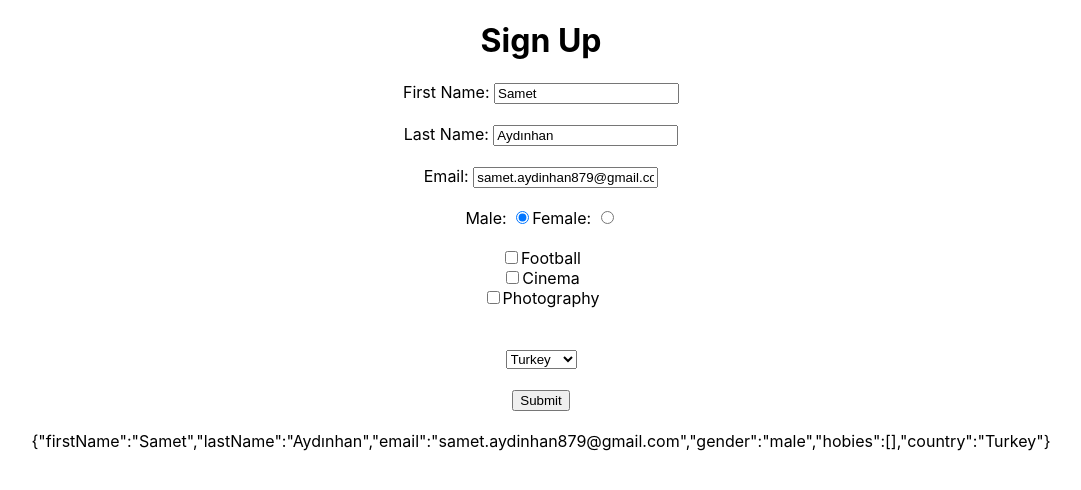
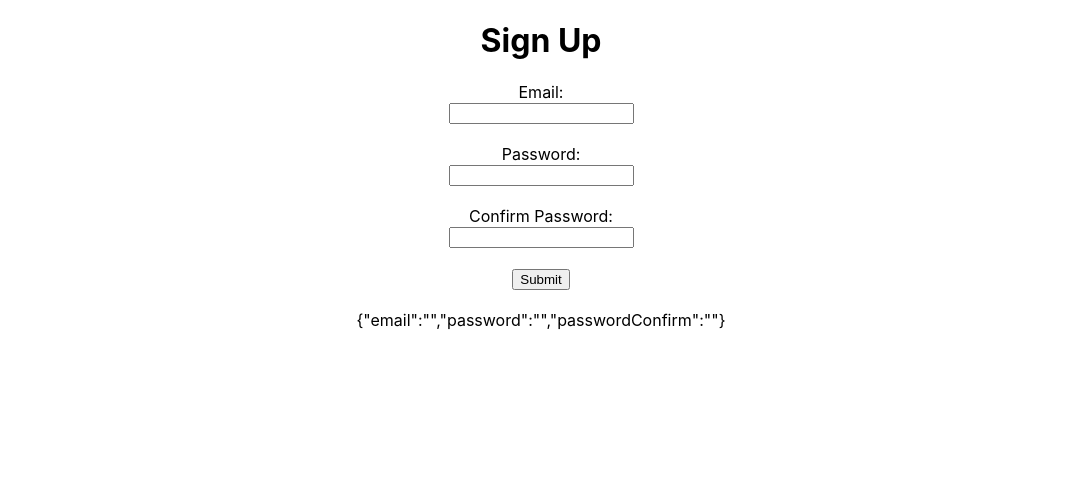
Before and after one commit to SametAydinhan/react-study, a React (Create React App) app in the folder formik/: page / in a window 1280 px wide. Shown: the top 490 px of the page, without its empty margins (99-1180 px from the left). Built offline with nearby package versions, Linux system fonts and the light colour scheme.

Commit message:
feat:validation one password and email check

```diff
--- a/formik/package.json
+++ b/formik/package.json
@@ -10,7 +10,8 @@
     "react": "^18.2.0",
     "react-dom": "^18.2.0",
     "react-scripts": "5.0.1",
-    "web-vitals": "^2.1.4"
+    "web-vitals": "^2.1.4",
+    "yup": "^1.0.2"
   },
   "scripts": {
     "start": "react-scripts start",
--- a/formik/src/App.css
+++ b/formik/src/App.css
@@ -2,37 +2,6 @@
   text-align: center;
 }
 
-.App-logo {
-  height: 40vmin;
-  pointer-events: none;
+label {
+  display: block;
 }
-
-@media (prefers-reduced-motion: no-preference) {
-  .App-logo {
-    animation: App-logo-spin infinite 20s linear;
-  }
-}
-
-.App-header {
-  background-color: #282c34;
-  min-height: 100vh;
-  display: flex;
-  flex-direction: column;
-  align-items: center;
-  justify-content: center;
-  font-size: calc(10px + 2vmin);
-  color: white;
-}
-
-.App-link {
-  color: #61dafb;
-}
-
-@keyframes App-logo-spin {
-  from {
-    transform: rotate(0deg);
-  }
-  to {
-    transform: rotate(360deg);
-  }
-}
--- a/formik/src/App.js
+++ b/formik/src/App.js
@@ -1,73 +1,9 @@
 import './App.css';
-import { useFormik } from 'formik';
-
+import Signup from './components/Signup';
 function App() {
-    const {handleSubmit, handleChange ,values} = useFormik({
-      initialValues: {
-        firstName: 'Samet',
-        lastName: 'Aydınhan',
-        email: 'samet.aydinhan879@gmail.com',
-        gender: 'male',
-        hobies: [],
-        country: 'Turkey',
-      },
-      onSubmit: values => {
-        console.log(values);
-      },
-    });
   return (
     <div className="App">
-       <h1>Sign Up</h1>
-          <form onSubmit={handleSubmit}>
-        <label htmlFor="firstName">First Name: </label>
-        <input name="firstName" value={values.firstName} onChange={handleChange} />
-        <br /><br />
-
-        <label htmlFor="lastName">Last Name: </label>
-        <input  name="lastName" value={values.lastName} onChange={handleChange} />
-        <br /><br />
-        <label htmlFor="email">Email: </label>
-        <input
-          value={values.email}
-          name="email"
-          placeholder="jane@acme.com"
-          type="email"
-          onChange={handleChange}
-        />
-        <br /><br />
-
-
-        <span>Male: </span>
-        <input type='radio' name='gender' checked={values.gender ===  'male'} value='male' onChange={handleChange} />
-        <span>Female: </span>
-        <input type='radio' name='gender' value='female' checked={values.gender ===  'female'} onChange={handleChange} />
-        <br /><br />
-
-          <div>
-          <input type="checkbox" name='hobies' value='Football' onChange={handleChange}/>
-              Football
-          </div>
-          <div>
-          <input type="checkbox" name='hobies' value='Cinema' onChange={handleChange}/>
-            Cinema
-          </div>
-          <div>
-          <input type="checkbox" name='hobies' value='Photography' onChange={handleChange}/>
-            Photography
-          </div>
-        <br /><br />
-
-        <select name="country" value={values.country} onChange={handleChange}>
-          <option value="turkey">Turkey</option>
-          <option value="england">England</option>
-          <option value="usa">USA</option>
-        </select>
-
-        <br /><br />
-        <button type="submit">Submit</button>
-        <br /><br />
-        {JSON.stringify(values)}
-      </form>
+       <Signup></Signup>
     </div>
   )
 }
--- /dev/null
+++ b/formik/src/components/Signup.js
@@ -0,0 +1,36 @@
+import React from 'react'
+import { useFormik } from 'formik';
+import Validations from './validations';
+
+function Signup() {
+    const {handleSubmit, handleChange ,values} = useFormik({
+        initialValues: {
+          email: '',
+          password:'',
+          passwordConfirm: '',
+        },
+        onSubmit: values => {
+          console.log(values);
+        },
+        validationSchema : Validations,
+      });
+  return (
+    <div>
+        <h1>Sign Up</h1>
+       <form onSubmit={handleSubmit}>
+        <label>Email: </label>
+        <input value={values.email} name="email" onChange={handleChange} />
+        <br /><br />
+        <label>Password: </label>
+        <input value={values.password} name="password" onChange={handleChange}/> <br /> <br />
+        <label>Confirm Password: </label>
+        <input value={values.passwordConfirm} name="passwordConfirm" onChange={handleChange}/> <br /> <br />
+        <button type="submit">Submit</button>
+        <br /><br />
+        {JSON.stringify(values)}
+      </form>
+    </div>
+  )
+}
+
+export default Signup
--- /dev/null
+++ b/formik/src/components/validations.js
@@ -0,0 +1,9 @@
+import * as yup from 'yup';
+
+const Validations = yup.object({
+    email: yup.string().nullable().email().required(),
+    password: yup.string().min(5).required(),
+    passwordConfirm: yup.string().oneOf([yup.ref('password')]).required(),
+  });
+
+  export default Validations;
```
Also changed, not shown: 2 other files (tests, documents, lock files or other folders).
